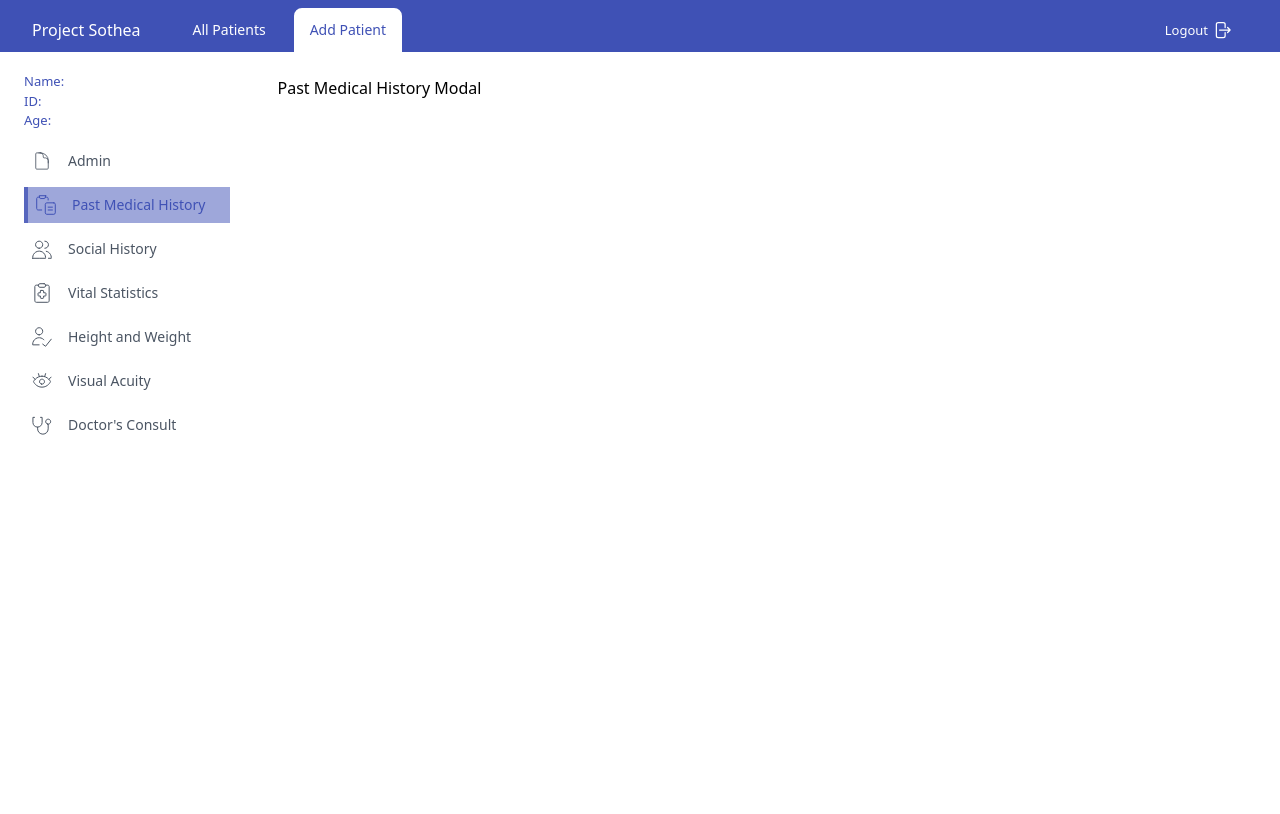
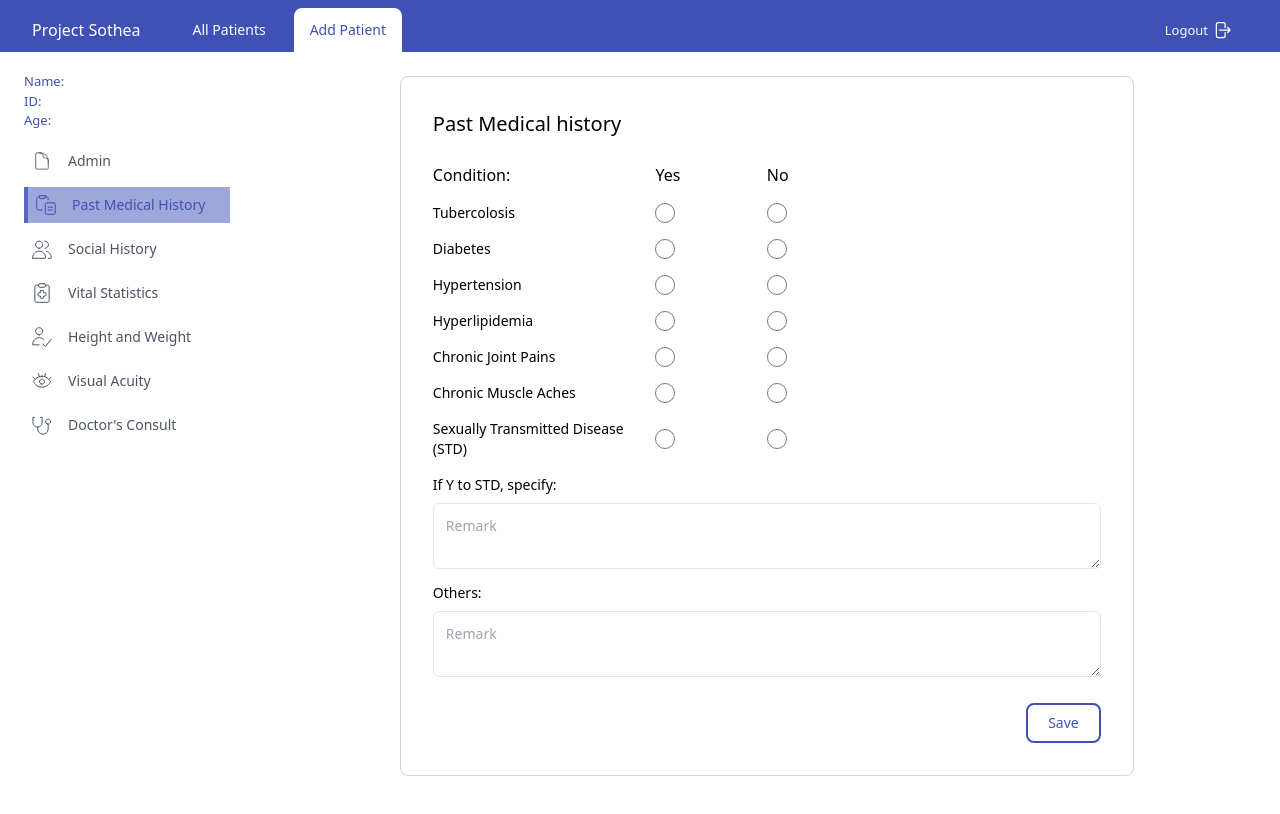
Before and after one commit to jieqiboh/Sothea-Frontend, a Vue app: page /addpatient in a window 1280 px wide. Both pictures are taken after a click on the link "Past Medical History". Shown: the top 814 px of the page. Built offline with nearby package versions, Linux system fonts and the light colour scheme.

Commit message:
Past Medical History Modal UI

```diff
--- a/src/components/PastMedHistModal.vue
+++ b/src/components/PastMedHistModal.vue
@@ -1 +1,181 @@
-<template>Past Medical History Modal</template>
+<template>
+  <div class="flex items-center justify-center">
+    <div class="flex flex-col rounded-lg w-3/4 max-h-fit border border-gray-300 p-8">
+      <h1>Past Medical history</h1>
+      <br />
+
+      <div class="flex flex-col">
+        <!-- Header -->
+        <div class="flex flex-row">
+          <div class="font-medium text-md w-1/3">Condition:</div>
+          <div class="font-medium text-md w-1/6">Yes</div>
+          <div class="font-medium text-md w-1/6">No</div>
+        </div>
+      </div>
+
+      <!-- Tubercolosis -->
+      <div class="flex flex-col mt-4">
+        <div class="flex flex-row">
+          <div class="font-normal text-sm w-1/3">Tubercolosis</div>
+
+          <div class="flex items-center w-1/6">
+            <label class="inline-flex items-center">
+              <input type="radio" name="tubercolosis" class="w-5 h-5" />
+            </label>
+          </div>
+          <div class="flex items-center w-1/6">
+            <label class="inline-flex items-center">
+              <input type="radio" name="tubercolosis" class="w-5 h-5" />
+            </label>
+          </div>
+        </div>
+      </div>
+
+      <!-- Diabetes -->
+      <div class="flex flex-col mt-4">
+        <div class="flex flex-row">
+          <div class="font-normal text-sm w-1/3">Diabetes</div>
+
+          <div class="flex items-center w-1/6">
+            <label class="inline-flex items-center">
+              <input type="radio" name="diabetes" class="w-5 h-5" />
+            </label>
+          </div>
+          <div class="flex items-center w-1/6">
+            <label class="inline-flex items-center">
+              <input type="radio" name="diabetes" class="w-5 h-5" />
+            </label>
+          </div>
+        </div>
+      </div>
+
+      <!-- Hypertension -->
+      <div class="flex flex-col mt-4">
+        <div class="flex flex-row">
+          <div class="font-normal text-sm w-1/3">Hypertension</div>
+
+          <div class="flex items-center w-1/6">
+            <label class="inline-flex items-center">
+              <input type="radio" name="hypertension" class="w-5 h-5" />
+            </label>
+          </div>
+          <div class="flex items-center w-1/6">
+            <label class="inline-flex items-center">
+              <input type="radio" name="hypertension" class="w-5 h-5" />
+            </label>
+          </div>
+        </div>
+      </div>
+
+      <!-- Hyperlipidemia -->
+      <div class="flex flex-col mt-4">
+        <div class="flex flex-row">
+          <div class="font-normal text-sm w-1/3">Hyperlipidemia</div>
+
+          <div class="flex items-center w-1/6">
+            <label class="inline-flex items-center">
+              <input type="radio" name="hyperlipidemia" class="w-5 h-5" />
+            </label>
+          </div>
+          <div class="flex items-center w-1/6">
+            <label class="inline-flex items-center">
+              <input type="radio" name="hyperlipidemia" class="w-5 h-5" />
+            </label>
+          </div>
+        </div>
+      </div>
+
+      <!-- Chronic Joint Pains -->
+      <div class="flex flex-col mt-4">
+        <div class="flex flex-row">
+          <div class="font-normal text-sm w-1/3">Chronic Joint Pains</div>
+
+          <div class="flex items-center w-1/6">
+            <label class="inline-flex items-center">
+              <input type="radio" name="chronic-joint-pains" class="w-5 h-5" />
+            </label>
+          </div>
+          <div class="flex items-center w-1/6">
+            <label class="inline-flex items-center">
+              <input type="radio" name="chronic-joint-pains" class="w-5 h-5" />
+            </label>
+          </div>
+        </div>
+      </div>
+
+      <!-- Chronic Muscle Aches -->
+      <div class="flex flex-col mt-4">
+        <div class="flex flex-row">
+          <div class="font-normal text-sm w-1/3">Chronic Muscle Aches</div>
+
+          <div class="flex items-center w-1/6">
+            <label class="inline-flex items-center">
+              <input type="radio" name="chronic-muscle-aches" class="w-5 h-5" />
+            </label>
+          </div>
+          <div class="flex items-center w-1/6">
+            <label class="inline-flex items-center">
+              <input type="radio" name="chronic-muscle-aches" class="w-5 h-5" />
+            </label>
+          </div>
+        </div>
+      </div>
+
+      <!-- STD -->
+      <div class="flex flex-col mt-4">
+        <div class="flex flex-row">
+          <div class="font-normal text-sm w-1/3">Sexually Transmitted Disease (STD)</div>
+
+          <div class="flex items-center w-1/6">
+            <label class="inline-flex items-center">
+              <input type="radio" name="std" class="w-5 h-5" />
+            </label>
+          </div>
+          <div class="flex items-center w-1/6">
+            <label class="inline-flex items-center">
+              <input type="radio" name="std" class="w-5 h-5" />
+            </label>
+          </div>
+        </div>
+      </div>
+
+      <!-- Remarks -->
+      <div class="mt-4">
+        <label for="" class="mb-2 block text-sm font-normal text-dark"
+          >If Y to STD, specify:
+        </label>
+        <textarea
+          rows="2"
+          placeholder="Remark"
+          class="w-full bg-transparent rounded-md border border-stroke p-3 font-normal text-sm text-dark-4 outline-none transition focus:border-primary active:border-primary disabled:cursor-default disabled:bg-gray-2"
+        ></textarea>
+      </div>
+
+      <!-- Others -->
+      <div class="mt-2">
+        <label for="" class="mb-2 block text-sm font-normal text-dark">Others: </label>
+        <textarea
+          rows="2"
+          placeholder="Remark"
+          class="w-full bg-transparent rounded-md border border-stroke p-3 font-normal text-sm text-dark-4 outline-none transition focus:border-primary active:border-primary disabled:cursor-default disabled:bg-gray-2"
+        ></textarea>
+      </div>
+
+      <!-- Save Button -->
+      <div class="flex flex-row-reverse w-full mt-5">
+        <button
+          class="px-5 py-2 transition ease-in duration-200 rounded-lg text-sm text-[#3f51b5] hover:bg-[#3f51b5] hover:text-white border-2 border-[#3f51b5] focus:outline-none"
+        >
+          Save
+        </button>
+      </div>
+    </div>
+  </div>
+</template>
+
+<style scoped>
+h1 {
+  font-size: 1.25rem;
+  font-weight: 500;
+}
+</style>
```
